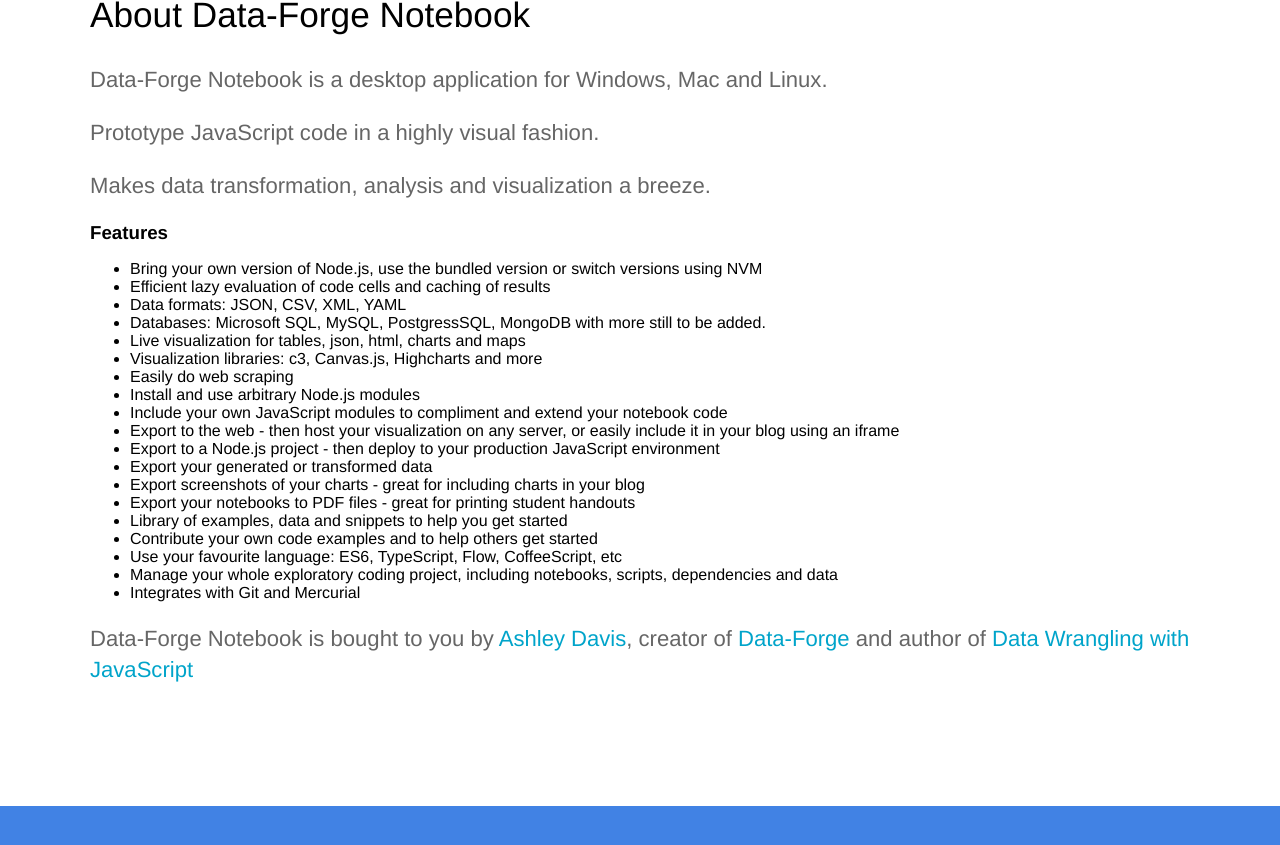
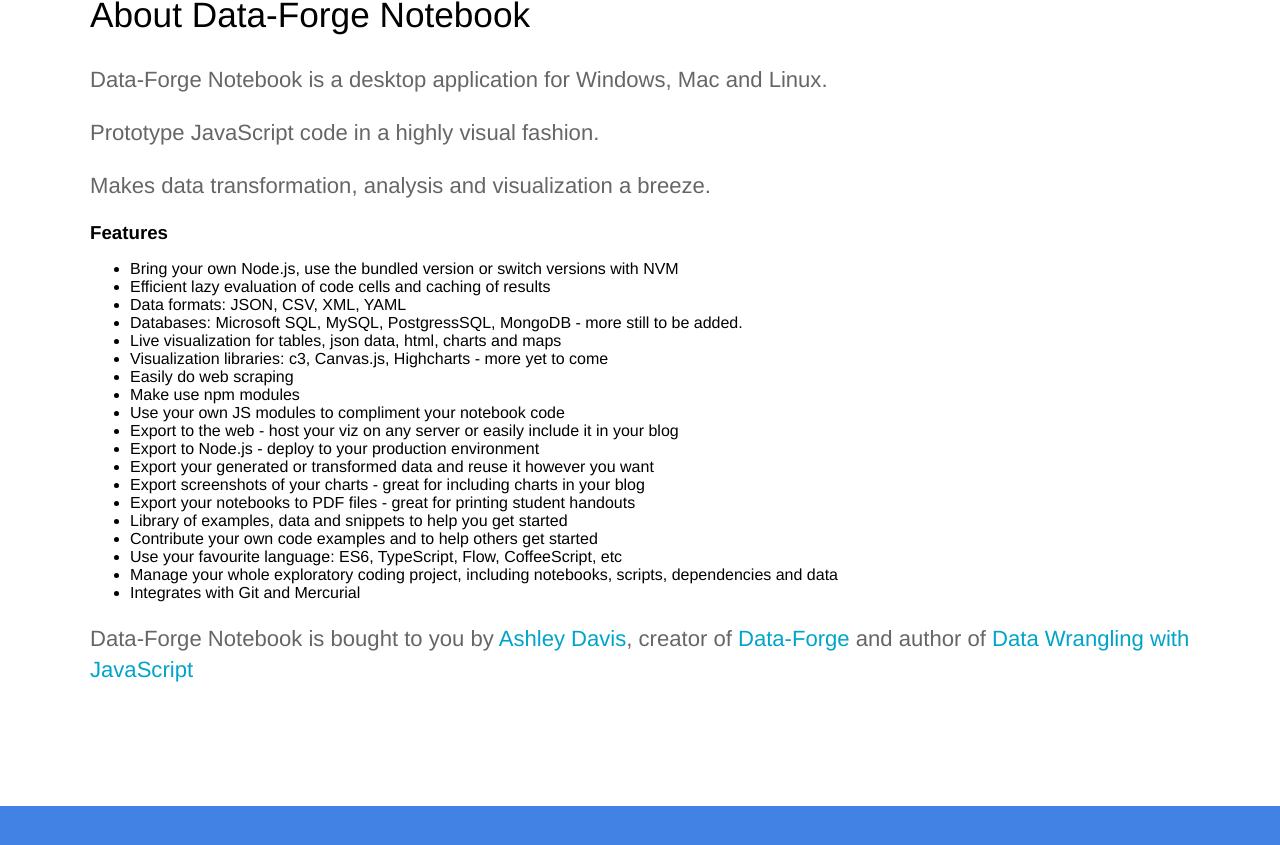
Before and after one commit to ashleydavis/data-forge-notebook-landing-page, a Jekyll site: the page built from index.html, in a window 1280 px wide and 900 px high, scrolled down 2683 px. Shown: the top 845 px of the window. Built offline with Jekyll 4.4.1, drawn with Linux system fonts in a browser that asks for light colours.

Commit message:
Small update.

```diff
--- a/index.html
+++ b/index.html
@@ -87,7 +87,7 @@
                 <h3>Features</h3>
                 <ul>
                     <li>
-                        Bring your own version of Node.js, use the bundled version or switch versions using NVM
+                        Bring your own Node.js, use the bundled version or switch versions with NVM
                     </li>
                     <li>
                         Efficient lazy evaluation of code cells and caching of results
@@ -96,31 +96,31 @@
                         Data formats: JSON, CSV, XML, YAML
                     </li>
                     <li>
-                        Databases: Microsoft SQL, MySQL, PostgressSQL, MongoDB with more still to be added.
+                        Databases: Microsoft SQL, MySQL, PostgressSQL, MongoDB - more still to be added.
                     </li>
                     <li>
-                        Live visualization for tables, json, html, charts and maps
+                        Live visualization for tables, json data, html, charts and maps
                     </li>
                     <li>
-                        Visualization libraries: c3, Canvas.js, Highcharts and more
+                        Visualization libraries: c3, Canvas.js, Highcharts - more yet to come
                     </li>
                     <li>
                         Easily do web scraping
                     </li>
                     <li>
-                        Install and use arbitrary Node.js modules
+                        Make use npm modules
                     </li>
                     <li>
-                        Include your own JavaScript modules to compliment and extend your notebook code
+                        Use your own JS modules to compliment your notebook code
                     </li>
                     <li>
-                        Export to the web - then host your visualization on any server, or easily include it in your blog using an iframe
+                        Export to the web - host your viz on any server or easily include it in your blog
                     </li>
                     <li>
-                        Export to a Node.js project - then deploy to your production JavaScript environment
+                        Export to Node.js - deploy to your production environment
                     </li>
                     <li>
-                        Export your generated or transformed data
+                        Export your generated or transformed data and reuse it however you want
                     </li>
                     <li>
                         Export screenshots of your charts - great for including charts in your blog
```
